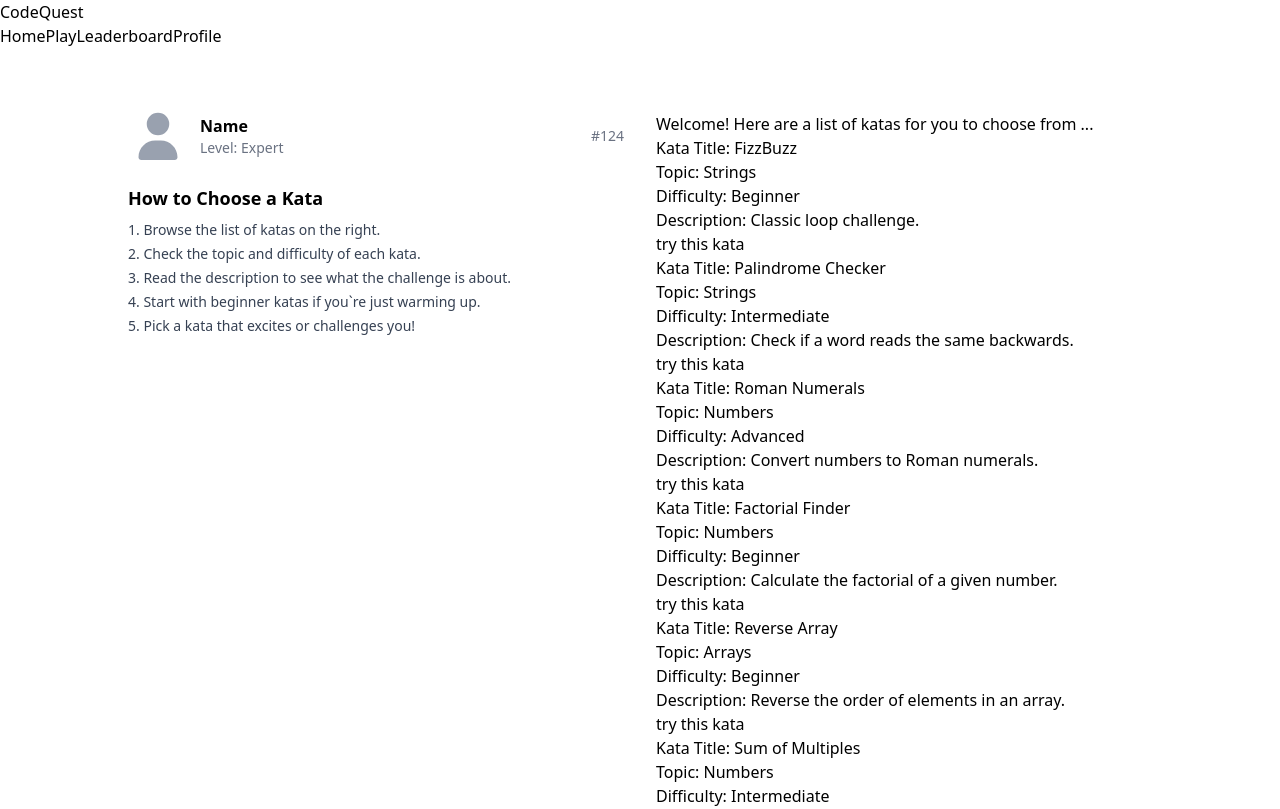
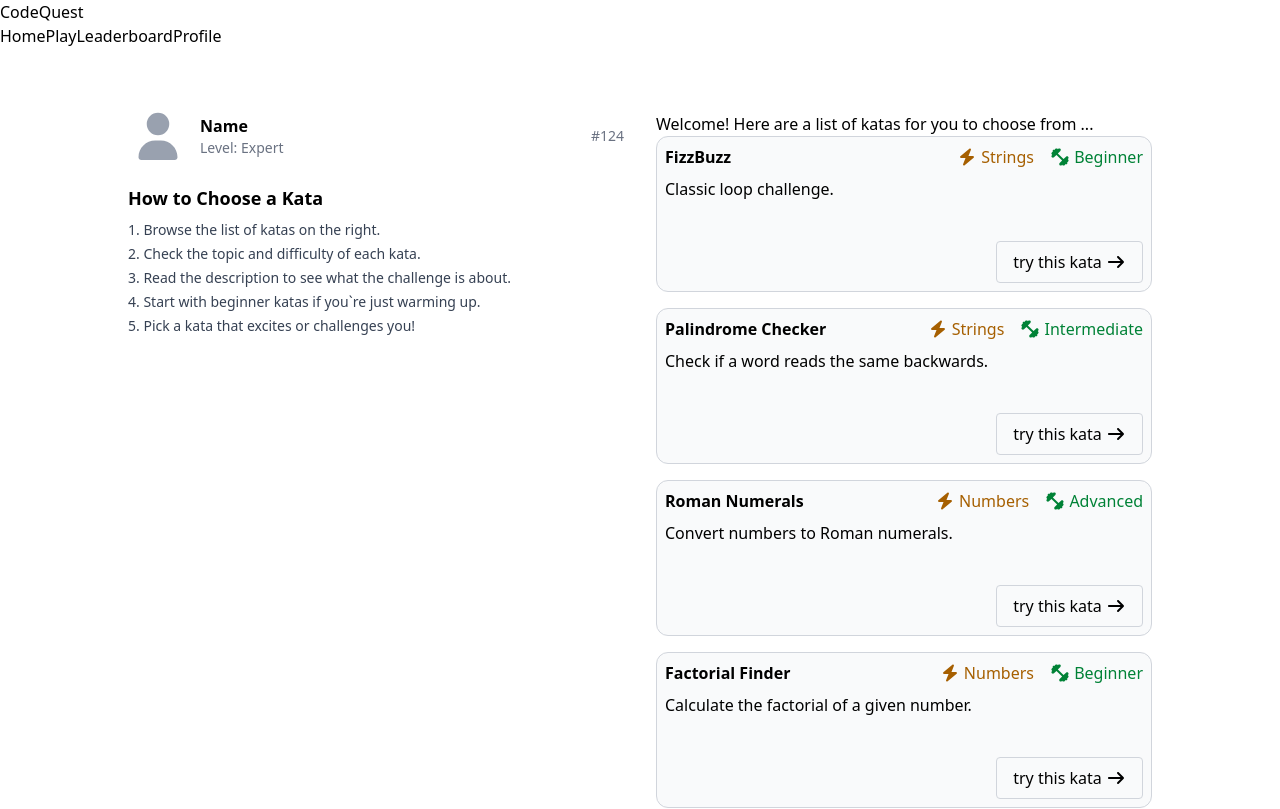
Before and after one commit to will-barnett99/code-game-frontend, a React (Vite) app: page /kata-gallery in a window 1280 px wide. Shown: the top 809 px of the page. Built offline with nearby package versions, Linux system fonts and the light colour scheme.

Commit message:
add icons on cards, small styling, padding, margins and display settings

```diff
--- a/src/components/KataCard.jsx
+++ b/src/components/KataCard.jsx
@@ -1,16 +1,35 @@
 import { Link } from "react-router";
-
+import { FontAwesomeIcon } from "@fortawesome/react-fontawesome";
+import {
+  faBolt,
+  faDumbbell,
+  faArrowRight,
+} from "@fortawesome/free-solid-svg-icons";
 function KataCard({ katas }) {
   return (
     <>
       {katas.map((kata) => (
-        <section key={kata.id}>
-          <p>Kata Title: {kata.title}</p>
-          <p>Topic: {kata.topic}</p>
-          <p>Difficulty: {kata.difficulty}</p>
-          <p>Description: {kata.description}</p>
-          <Link to={`/kata`}>
-            <button>try this kata</button>
+        <section
+          key={kata.id}
+          className="flex flex-col gap-2 border border-gray-300 rounded-xl p-2 mb-4 bg-gray-50"
+        >
+          <header className="flex items-center justify-between flex-wrap gap-4">
+            <h4 className="font-semibold">{kata.title}</h4>
+            <ul className="flex gap-4">
+              <li className="text-yellow-700">
+                <FontAwesomeIcon icon={faBolt} /> {kata.topic}
+              </li>
+              <li className="text-green-700">
+                <FontAwesomeIcon icon={faDumbbell} className="rotate-45" />{" "}
+                {kata.difficulty}
+              </li>
+            </ul>
+          </header>
+          <p>{kata.description}</p>
+          <Link to={`/kata`} className="ml-auto mt-8">
+            <button className="border border-gray-300 px-4 py-2 rounded cursor-pointer">
+              try this kata <FontAwesomeIcon icon={faArrowRight} />
+            </button>
           </Link>
         </section>
       ))}
```
